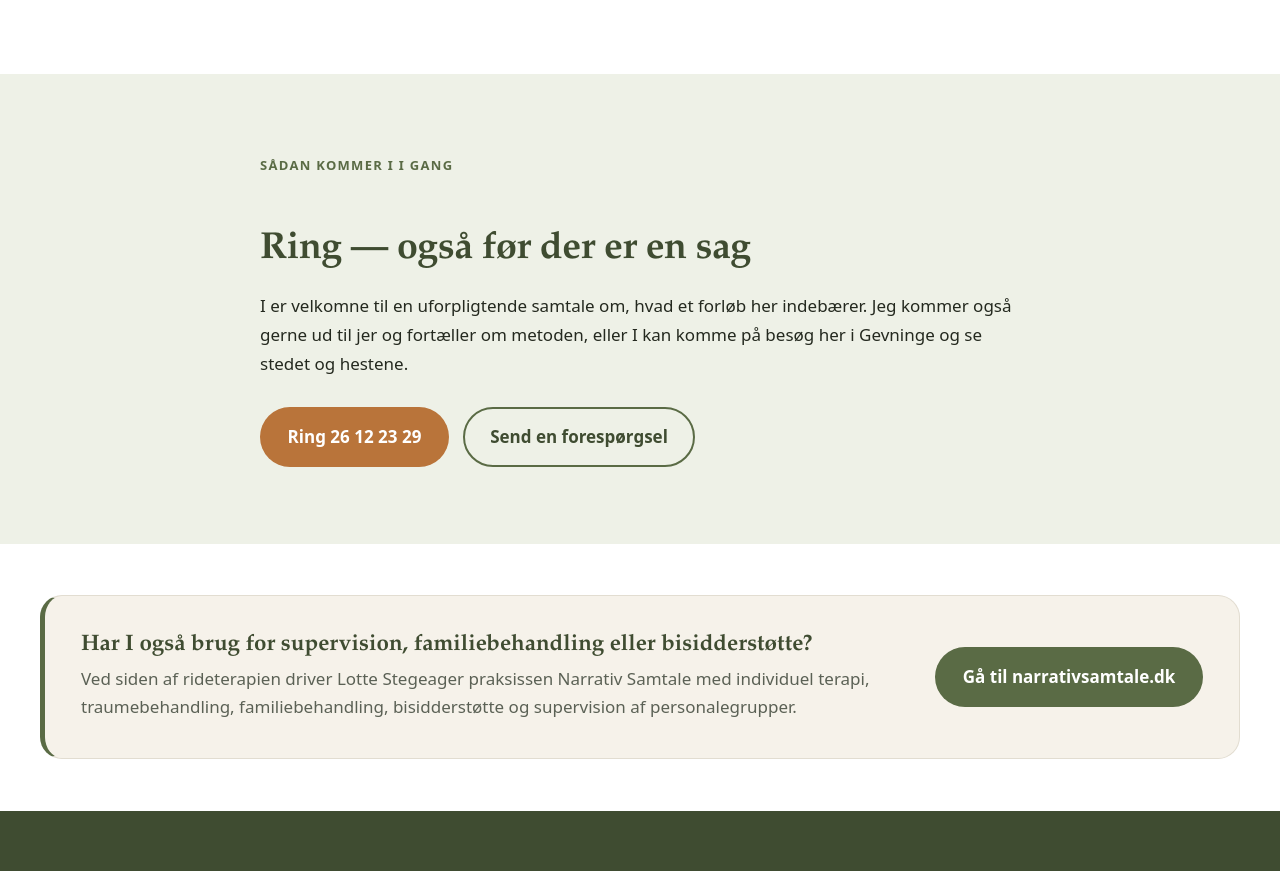
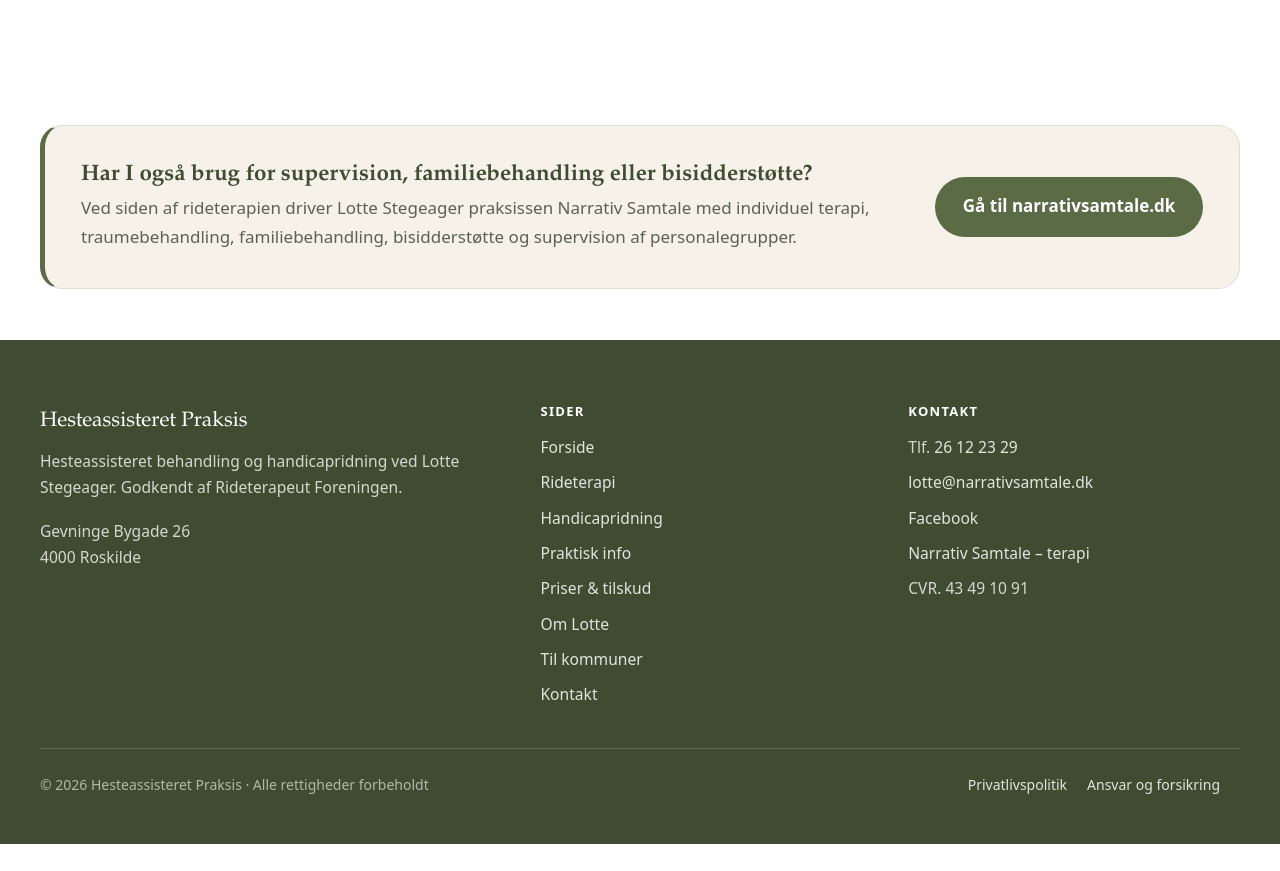
Before and after one commit to Lukasroland123/rideterapi-gevninge, an Eleventy site: page src/til-kommuner.njk in a window 1280 px wide. Shown: the part 3120-3991 px from the top of the page. After the commit the page ends 3964 px from the top, so only its background shows below. Built offline with nearby package versions, Linux system fonts and the light colour scheme; Eleventy itself is replaced by a stand-in of ours; files that its build step writes are made by us from their sources.

Commit message:
Til kommuner: Ring-afsnittet fjernet

```diff
--- a/src/_data/kommuner.json
+++ b/src/_data/kommuner.json
@@ -102,9 +102,6 @@
       "tekst": "Skriftlig beskrivelse af forløb, formål og observationer samt deltagelse i statusmøder — efter aftale."
     }
   ],
-  "besoeg_mikrotekst": "Sådan kommer I i gang",
-  "besoeg_overskrift": "Ring — også før der er en sag",
-  "besoeg_tekst": "I er velkomne til en uforpligtende samtale om, hvad et forløb her indebærer. Jeg kommer også gerne ud til jer og fortæller om metoden, eller I kan komme på besøg her i Gevninge og se stedet og hestene.",
   "resume_overskrift": "Kort fortalt",
   "resume_punkter": [
     {
--- a/src/admin/config.yml
+++ b/src/admin/config.yml
@@ -507,9 +507,6 @@ collections:
           - { name: detaljer_intro, label: "Introtekst", widget: text }
           - { name: praktisk_link, label: "Tekst på linket til Praktisk info", widget: string }
 
-          - { name: besoeg_mikrotekst, label: "Lille tekst · 'Sådan kommer I i gang'", widget: string }
-          - { name: besoeg_overskrift, label: "Overskrift · besøg og oplæg", widget: string }
-          - { name: besoeg_tekst, label: "Tekst", widget: text }
 
           - { name: forloeb_overskrift, label: "Overskrift · 'Hvad indeholder et forløb'", widget: string }
           - name: forloeb_trin
--- a/src/til-kommuner.njk
+++ b/src/til-kommuner.njk
@@ -129,18 +129,6 @@ eleventyComputed:
   </div>
 </section>
 
-<section class="section section--tint">
-  <div class="wrap wrap--narrow prose">
-    <span class="eyebrow">{{ kommuner.besoeg_mikrotekst }}</span>
-    <h2>{{ kommuner.besoeg_overskrift }}</h2>
-    <p>{{ kommuner.besoeg_tekst }}</p>
-    <div class="btn-row">
-      <a class="btn btn--primary" href="tel:{{ site.telefon_link }}">Ring {{ site.telefon }}</a>
-      <a class="btn btn--ghost" href="mailto:{{ site.email }}?subject=Foresp%C3%B8rgsel%20fra%20kommune">{{ kommuner.hero_knap2 }}</a>
-    </div>
-  </div>
-</section>
-
 <section class="section section--tight">
   <div class="wrap">
     <div class="sister">
```
